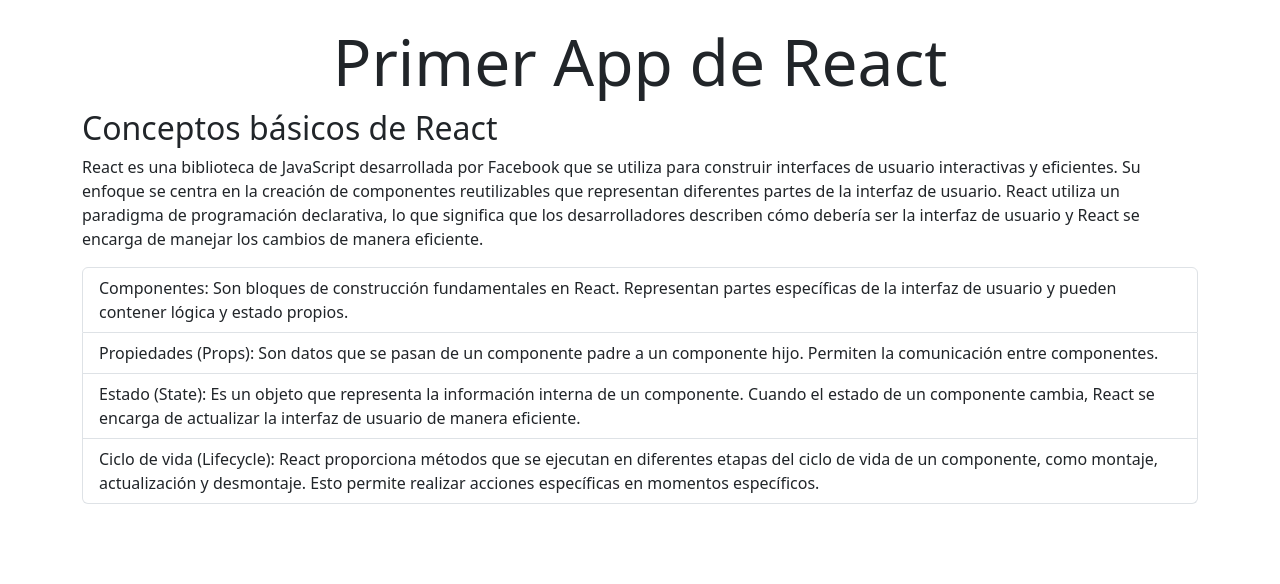
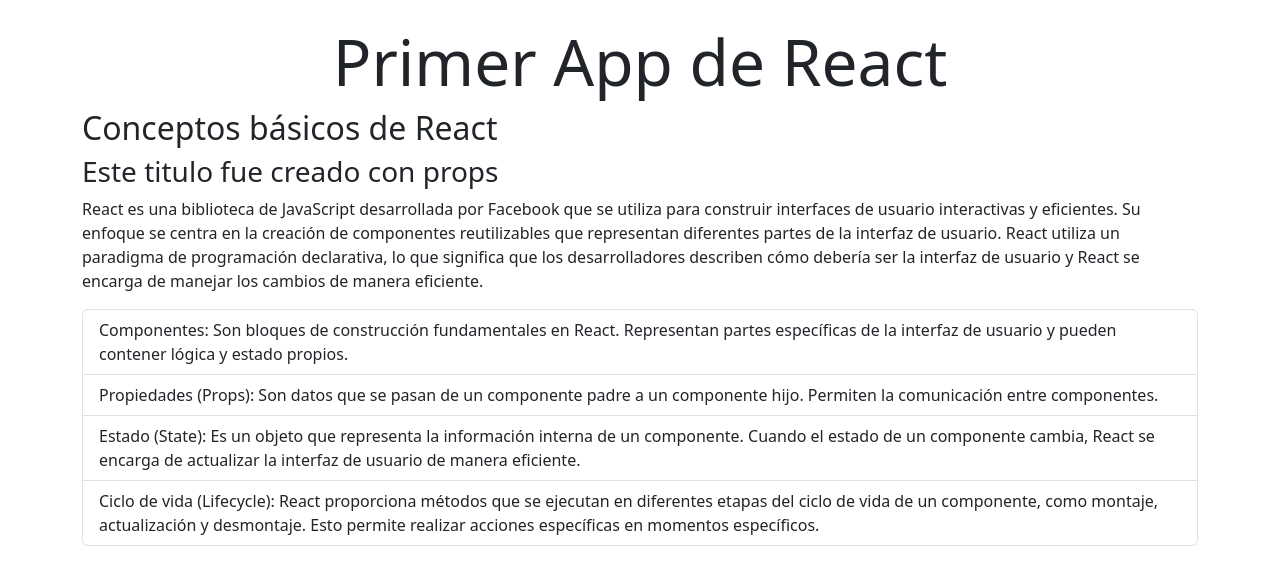
Before and after one commit to Agustin030s/primerAppReact, a React (Vite) app: page / in a window 1280 px wide. Shown: the top 584 px of the page. Built offline with nearby package versions, Linux system fonts and the light colour scheme.

Commit message:
enviamos un mensaje mediante props al componente informacion

```diff
--- a/src/App.jsx
+++ b/src/App.jsx
@@ -8,8 +8,8 @@
     //luego va el maquetado del componente
     <section className="container my-4">
       <h1 className="text-center display-3">Primer App de React</h1>
-      {/* <Informacion></Informacion> */}
-      <Informacion />
+      <Informacion tituloSecundario='Este titulo fue creado con props' ></Informacion>
+      {/* <Informacion /> */}
     </section>
   );
 }
--- a/src/components/Informacion.jsx
+++ b/src/components/Informacion.jsx
@@ -1,16 +1,39 @@
-
-
-const Informacion = () => {
+const Informacion = (props) => {
   return (
     <section>
       <h2>Conceptos básicos de React</h2>
-            <p>React es una biblioteca de JavaScript desarrollada por Facebook que se utiliza para construir interfaces de usuario interactivas y eficientes. Su enfoque se centra en la creación de componentes reutilizables que representan diferentes partes de la interfaz de usuario. React utiliza un paradigma de programación declarativa, lo que significa que los desarrolladores describen cómo debería ser la interfaz de usuario y React se encarga de manejar los cambios de manera eficiente.</p>
+      <h3>{props.tituloSecundario}</h3>
+      <p>
+        React es una biblioteca de JavaScript desarrollada por Facebook que se
+        utiliza para construir interfaces de usuario interactivas y eficientes.
+        Su enfoque se centra en la creación de componentes reutilizables que
+        representan diferentes partes de la interfaz de usuario. React utiliza
+        un paradigma de programación declarativa, lo que significa que los
+        desarrolladores describen cómo debería ser la interfaz de usuario y
+        React se encarga de manejar los cambios de manera eficiente.
+      </p>
 
       <ol className="list-group">
-                <li className="list-group-item">Componentes: Son bloques de construcción fundamentales en React. Representan partes específicas de la interfaz de usuario y pueden contener lógica y estado propios.</li>
-                <li className="list-group-item">Propiedades (Props): Son datos que se pasan de un componente padre a un componente hijo. Permiten la comunicación entre componentes.</li>
-                <li className="list-group-item">Estado (State): Es un objeto que representa la información interna de un componente. Cuando el estado de un componente cambia, React se encarga de actualizar la interfaz de usuario de manera eficiente.</li>
-                <li className="list-group-item">Ciclo de vida (Lifecycle): React proporciona métodos que se ejecutan en diferentes etapas del ciclo de vida de un componente, como montaje, actualización y desmontaje. Esto permite realizar acciones específicas en momentos específicos.</li>
+        <li className="list-group-item">
+          Componentes: Son bloques de construcción fundamentales en React.
+          Representan partes específicas de la interfaz de usuario y pueden
+          contener lógica y estado propios.
+        </li>
+        <li className="list-group-item">
+          Propiedades (Props): Son datos que se pasan de un componente padre a
+          un componente hijo. Permiten la comunicación entre componentes.
+        </li>
+        <li className="list-group-item">
+          Estado (State): Es un objeto que representa la información interna de
+          un componente. Cuando el estado de un componente cambia, React se
+          encarga de actualizar la interfaz de usuario de manera eficiente.
+        </li>
+        <li className="list-group-item">
+          Ciclo de vida (Lifecycle): React proporciona métodos que se ejecutan
+          en diferentes etapas del ciclo de vida de un componente, como montaje,
+          actualización y desmontaje. Esto permite realizar acciones específicas
+          en momentos específicos.
+        </li>
       </ol>
     </section>
   );
```
Lines whose indentation alone changed are shown as unchanged.
